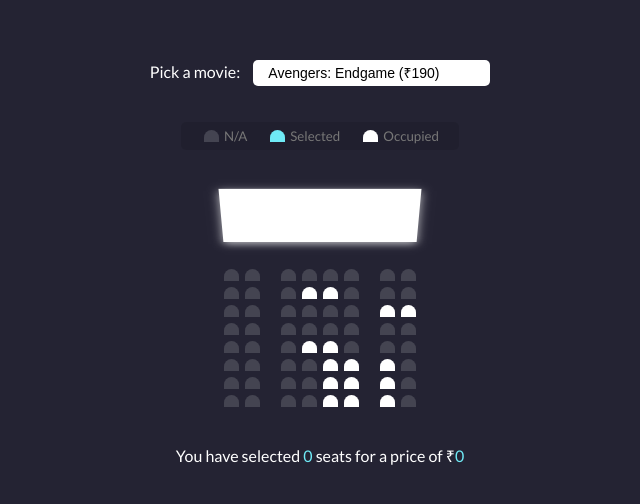
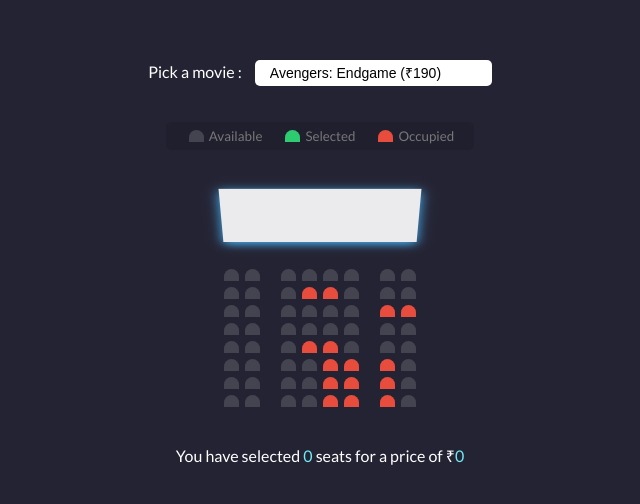
Before and after one commit to suriyaprakash666/JavaScript-Projects, a plain HTML site: page Movie_Seat_Booking/index.html in a window 1280 px wide. Shown: the part 144-648 px from the top of the page, without its empty margins (320-960 px from the left). Drawn offline with Linux system fonts and the light colour scheme.

Commit message:
Movie seat booking

```diff
--- a/Movie_Seat_Booking/index.html
+++ b/Movie_Seat_Booking/index.html
@@ -9,7 +9,7 @@
   </head>
   <body>
     <div class="movie-container">
-      <label>Pick a movie:</label>
+      <label>Pick a movie :</label>
       <select id="movie">
         <option value="190">Avengers: Endgame (₹190)</option>
         <option value="180">Batman - The Dark Knight (₹180)</option>
@@ -21,7 +21,7 @@
     <ul class="showcase">
       <li>
         <div class="seat"></div>
-        <small>N/A</small>
+        <small>Available</small>
       </li>
       <li>
         <div class="seat selected"></div>
--- a/Movie_Seat_Booking/styles.css
+++ b/Movie_Seat_Booking/styles.css
@@ -47,11 +47,11 @@
 }
 
 .seat.selected {
-  background-color: #6feaf6;
+  background-color: #2ecc71;
 }
 
 .seat.occupied {
-  background-color: #fff;
+  background-color: #e74c3c;
 }
 
 .seat:nth-of-type(2) {
@@ -98,12 +98,12 @@
 }
 
 .screen {
-  background-color: #fff;
+  background-color: #fdfdfdea;
   height: 70px;
   width: 100%;
   margin: 15px 0;
   transform: rotateX(-45deg);
-  box-shadow: 0 3px 10px rgba(255, 255, 255, 0.7);
+  box-shadow: 0 3px 12px rgb(75, 186, 255);
 }
 
 p.text {
```
